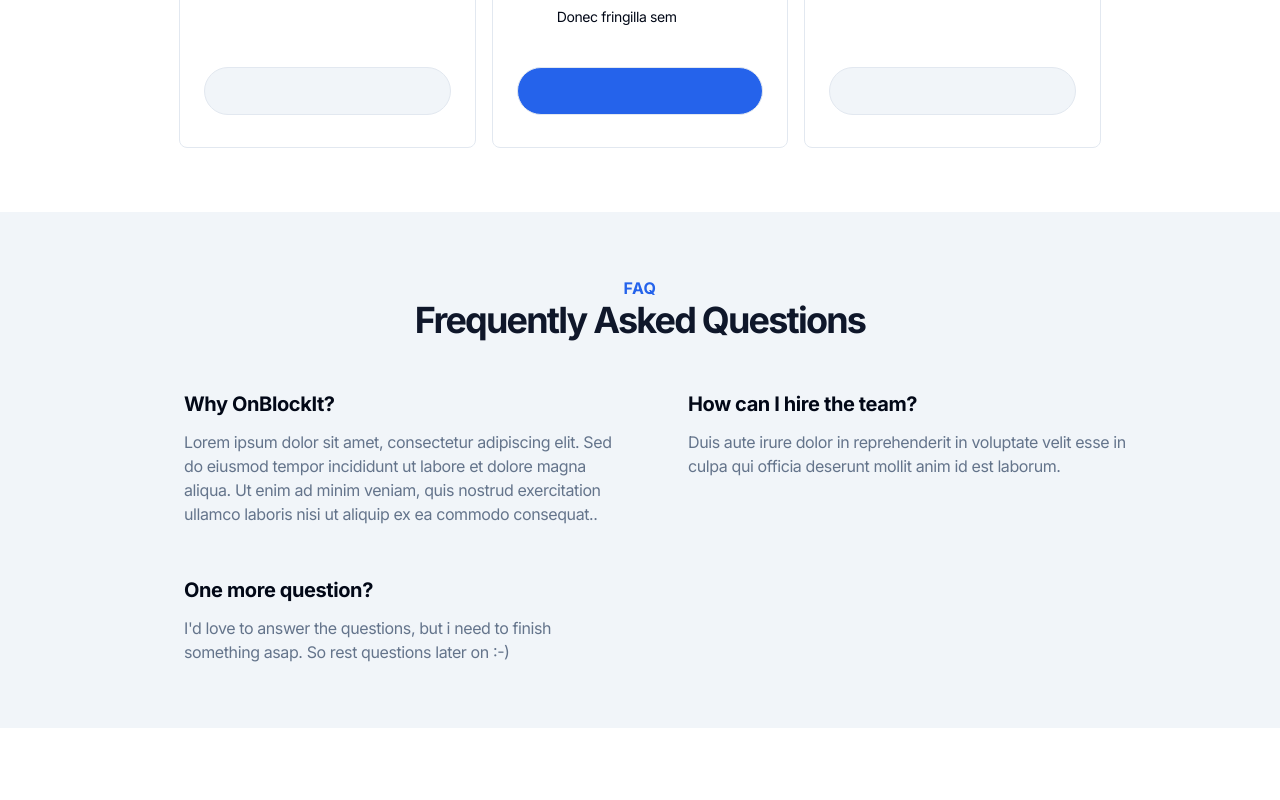
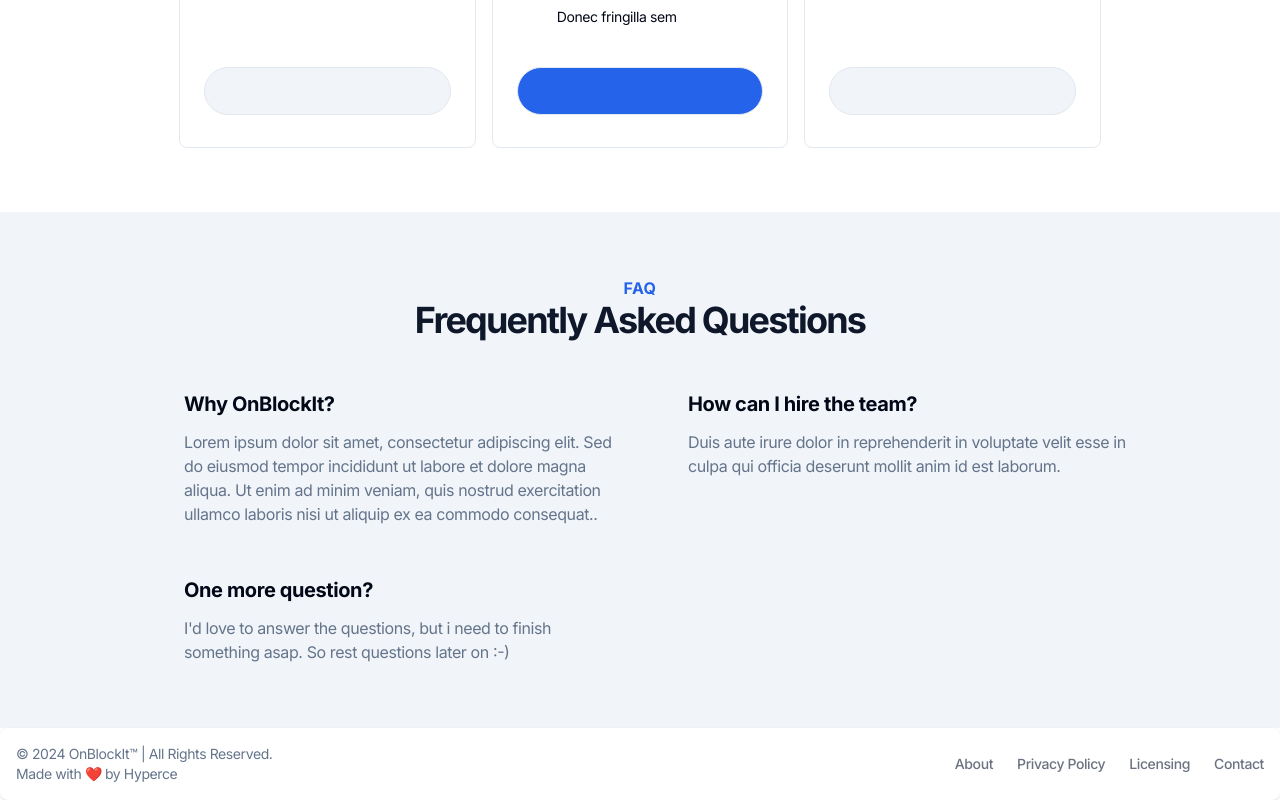
Before and after one commit to sharmapukar217/onblockit, a SvelteKit app: page / in a window 1280 px wide. Shown: the part 2893-3693 px from the top of the page. Before the commit the page ends 3621 px from the top, so only its background shows below. Built offline with nearby package versions, Linux system fonts and the light colour scheme.

Commit message:
feat: added footer

```diff
--- /dev/null
+++ b/src/lib/components/footer.svelte
@@ -0,0 +1,31 @@
+<script>
+  import { siteConfig } from "$lib/utilities/config";
+</script>
+
+<footer id="footer" class="bg-background rounded-lg shadow p-4">
+  <div class="w-full mx-auto max-w-screen-xl md:flex md:items-center md:justify-between">
+    <div class="text-sm sm:text-center text-muted-foreground">
+      <span>
+        &copy; {new Date().getFullYear()}
+      </span>
+      <a href="/" class="hover:underline hover:text-foreground">{siteConfig.title}™</a>
+      <span> | All Rights Reserved. </span>
+      <span class="block text-start">Made with ❤️ by Hyperce</span>
+    </div>
+    <ul
+      class="flex flex-wrap items-center mt-3 text-sm font-medium text-gray-500 dark:text-gray-400 sm:mt-0">
+      <li>
+        <a href="#about" class="hover:underline me-4 md:me-6">About</a>
+      </li>
+      <li>
+        <a href="#privacy-policy" class="hover:underline me-4 md:me-6">Privacy Policy</a>
+      </li>
+      <li>
+        <a href="#licensing" class="hover:underline me-4 md:me-6">Licensing</a>
+      </li>
+      <li>
+        <a href="#contact-us" class="hover:underline">Contact</a>
+      </li>
+    </ul>
+  </div>
+</footer>
--- a/src/routes/+page.svelte
+++ b/src/routes/+page.svelte
@@ -3,6 +3,7 @@
 
   // components
   import Header from "$lib/components/header.svelte";
+  import Footer from "$lib/components/footer.svelte";
 
   // sections
   import Hero from "$lib/components/hero.svelte";
@@ -67,3 +68,5 @@
 
 <!-- FAQs -->
 <Faq />
+
+<Footer />
```
